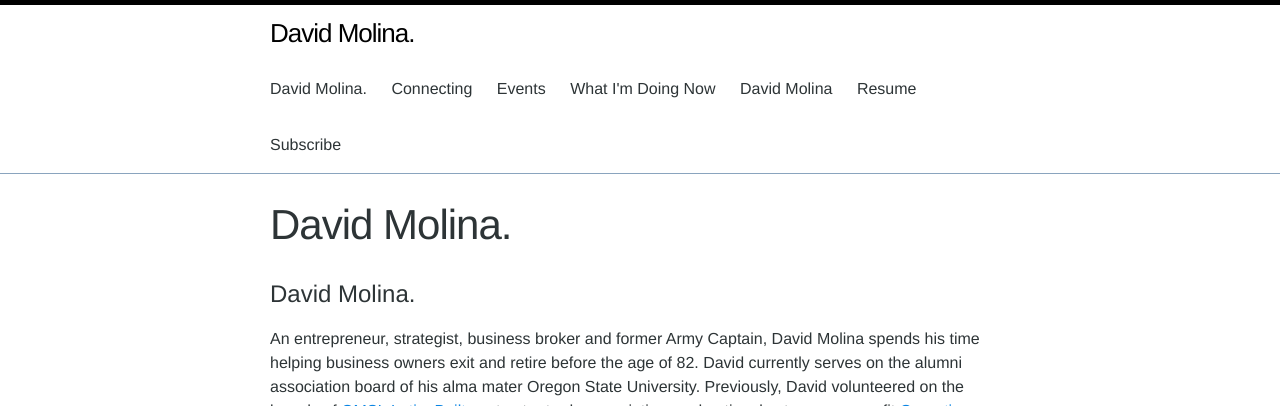
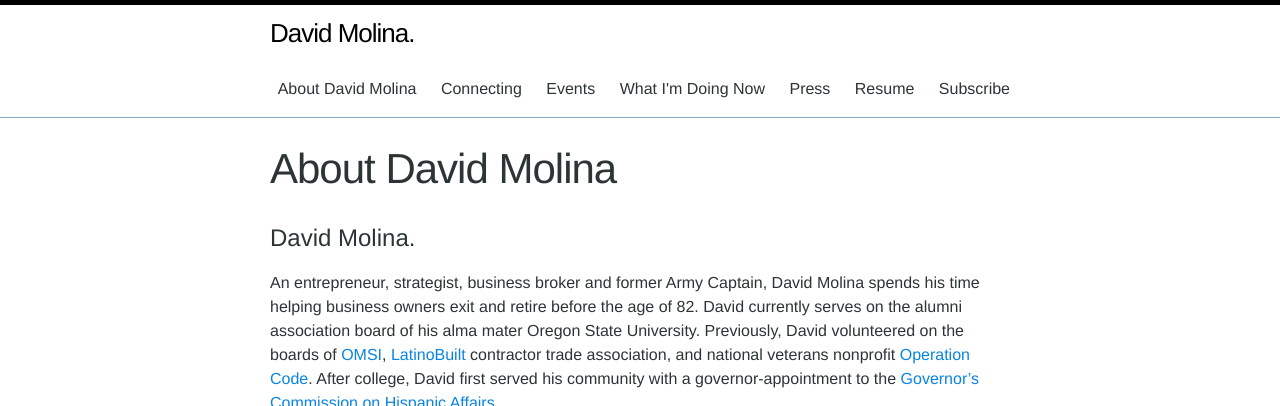
Before and after one commit to davidmolina/davidmolina.github.io, a Jekyll site: the page built from about.md, in a window 1280 px wide and 900 px high, cut to the strip 0-406 px from the top of the window. Built offline with Jekyll 4.4.1, drawn with Linux system fonts in a browser that asks for light colours; a script that is not in the unit is left out; comment, search, counter and statistics services are not loaded; our own code applies the rules of GitHub Pages for plain Markdown files.

Commit message:
fix menu titles

```diff
--- a/press.md
+++ b/press.md
@@ -1,5 +1,5 @@
 ---
-title: David Molina
+title: Press
 excerpt: 'Select media clips of David Molina in the press talking about the importance of preparing our transitioning military and veterans to become software developers.'
 layout: page
 permalink: /press/
```
Also changed, not shown: about.md (+1 -2 lines).
